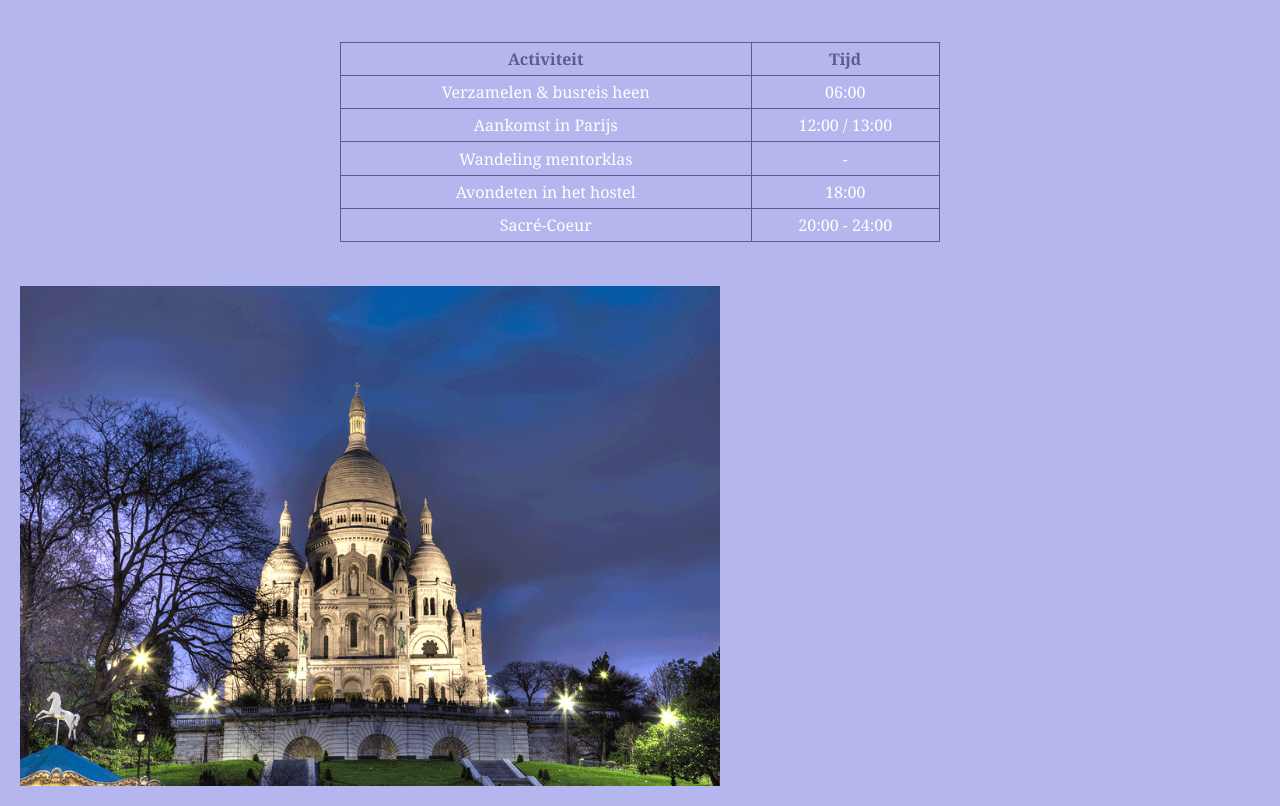
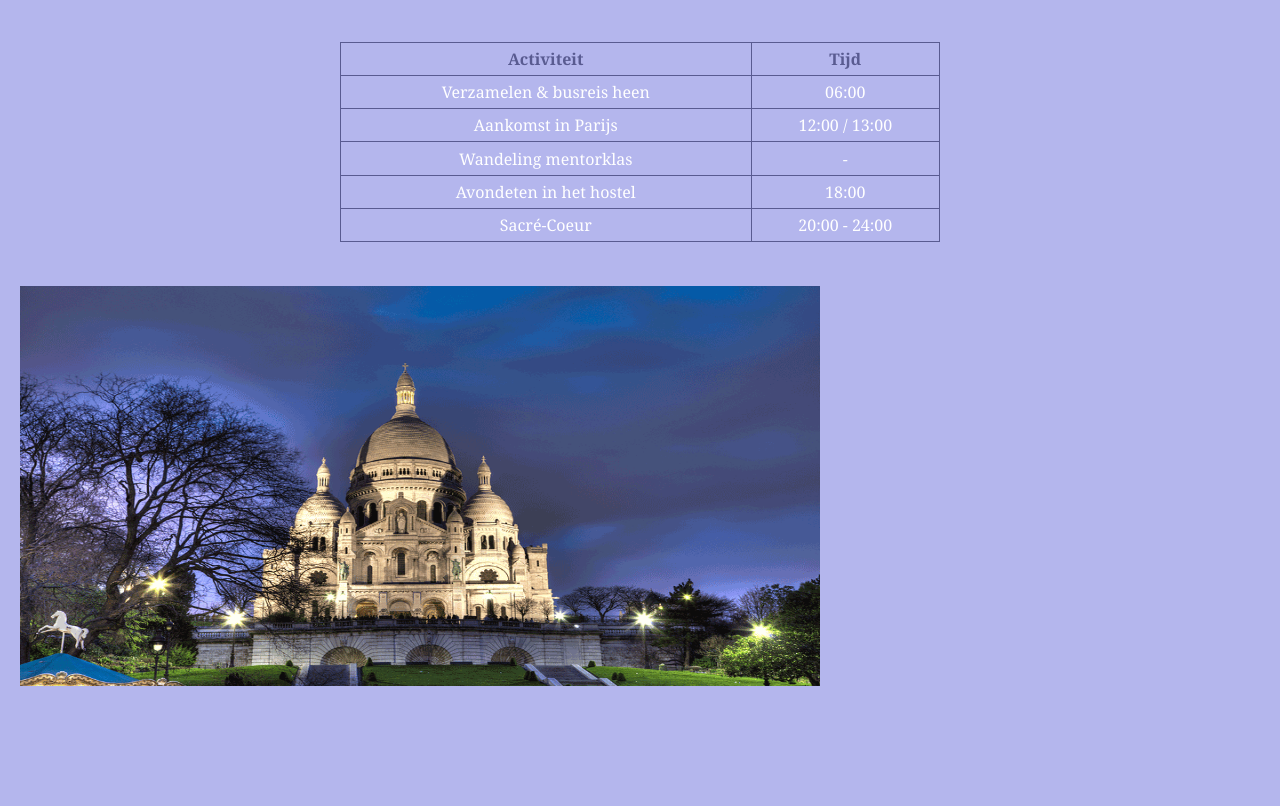
Before and after one commit to parijsreisatheneum5/parijsreisatheneum5.github.io, a plain HTML site: page programmadag1.html in a window 1280 px wide. Shown: the part 157-963 px from the top of the page. After the commit the page ends 863 px from the top, so only its background shows below. Drawn offline with Linux system fonts and the light colour scheme.

Commit message:
Update programmadag1.html

```diff
--- a/programmadag1.html
+++ b/programmadag1.html
@@ -33,7 +33,7 @@
 
 <br></br>
 
-<img src="sacrecoeur.png" width="700" height="500" align="center">
+<img src="sacrecoeur.png" width="800" height="400">
 
 </body>
 </html>
```
